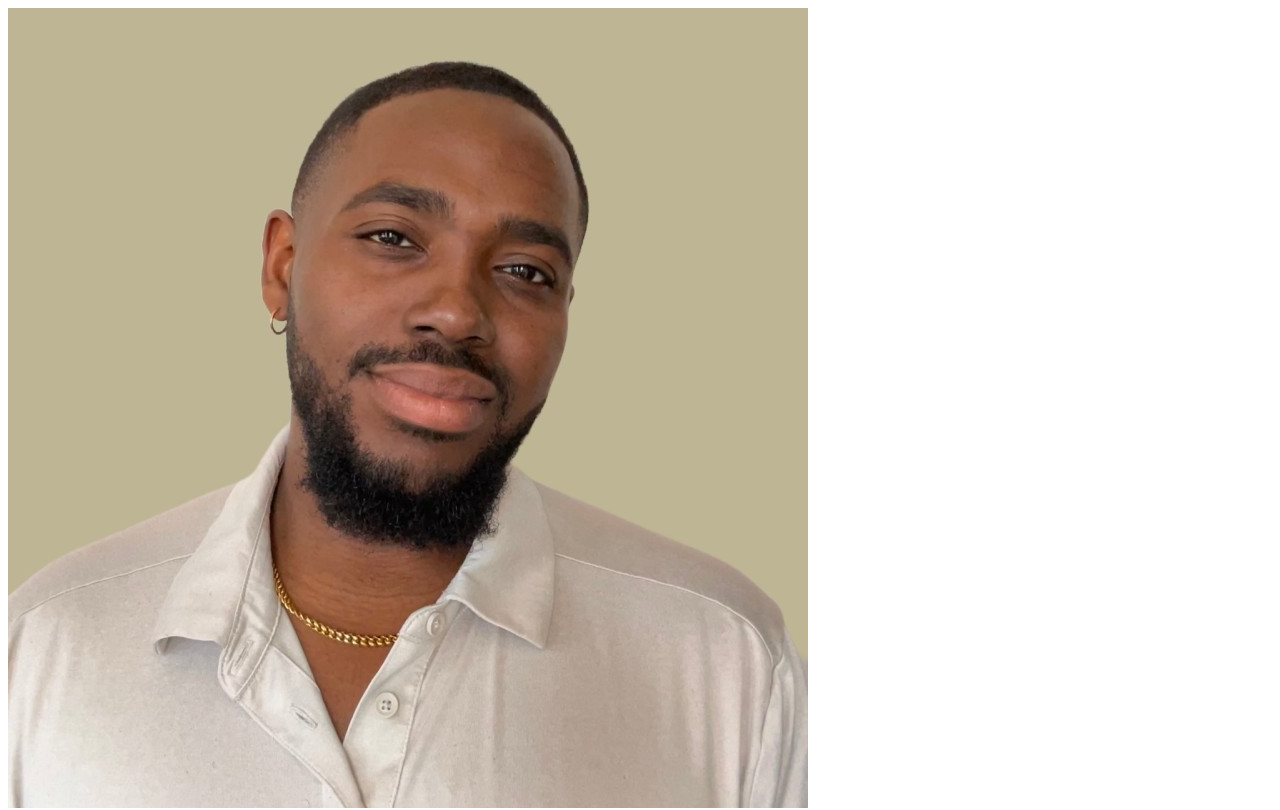
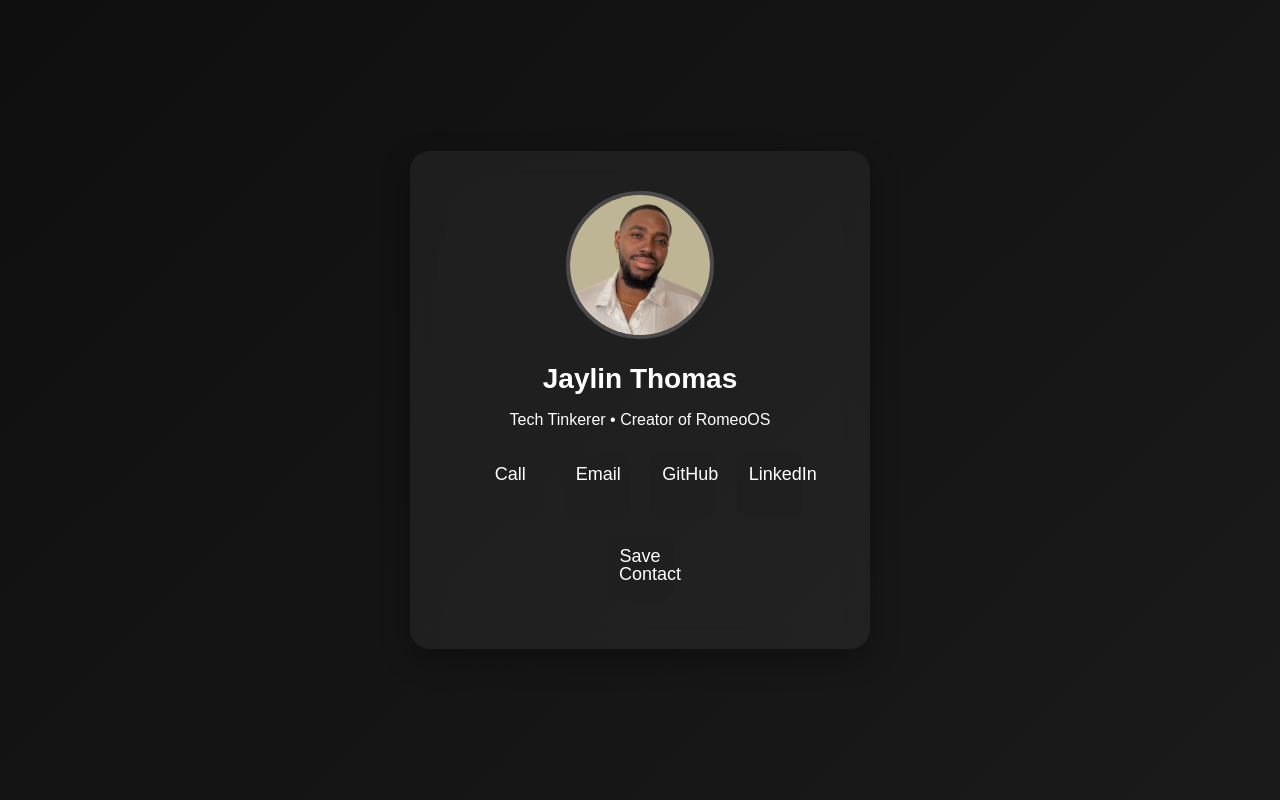
Before and after one commit to jaylinthomas01/romeocard, a plain HTML site: page index.html in a window 1280 px wide. Shown: the top 810 px of the page. Drawn offline with Linux system fonts and the light colour scheme.

Commit message:
Update style.css

```diff
--- a/style.css
+++ b/style.css
@@ -1,41 +1,113 @@
-<!DOCTYPE html>
-<html lang="en">
-<head>
-  <meta charset="UTF-8">
-  <meta name="viewport" content="width=device-width, initial-scale=1.0">
-  <title>Jaylin Thomas</title>
-  <link rel="stylesheet" href="https://fonts.googleapis.com/css2?family=Space+Grotesk:wght@400;600&display=swap">
-  <link rel="stylesheet" href="style.css">
-  <link rel="icon" type="image/png" href="favicon.png">
-</head>
-<body>
-  <div class="theme-toggle">
-    <input type="checkbox" id="toggle" onclick="document.body.classList.toggle('light')">
-    <label for="toggle">☀️ / 🌙</label>
-  </div>
+body {
+  margin: 0;
+  padding: 0;
+  font-family: 'Space Grotesk', sans-serif;
+  background: linear-gradient(135deg, #0f0f0f, #1a1a1a);
+  color: #ffffff;
+  display: flex;
+  flex-direction: column;
+  align-items: center;
+  justify-content: center;
+  min-height: 100vh;
+  transition: background 0.3s;
+}
 
-  <div class="container">
-    <img src="your-photo.jpg" alt="Jaylin Thomas" class="avatar">
-    <h1>Jaylin Thomas</h1>
-    <p class="tagline">Tech Tinkerer • Creator of RomeoOS</p>
-    <p class="bio">I build things that think, flex, and sometimes sass you back. Tap in.</p>
+body.light {
+  background: #f4f4f4;
+  color: #1a1a1a;
+}
 
-    <div class="buttons">
-      <a href="tel:+1-445-444-0759" title="Call"><i class="fa fa-phone"></i></a>
-      <a href="mailto:jaylin@example.com" title="Email"><i class="fa fa-envelope"></i></a>
-      <a href="https://github.com/jaylinthomas01" target="_blank" title="GitHub"><i class="fa fa-github"></i></a>
-      <a href="https://www.linkedin.com/in/jaylinthomas" target="_blank" title="LinkedIn"><i class="fa fa-linkedin"></i></a>
-      <a href="contact.vcf" download title="Save Contact"><i class="fa fa-address-card"></i></a>
-    </div>
-  </div>
+.container {
+  background: rgba(255, 255, 255, 0.05);
+  backdrop-filter: blur(12px);
+  border-radius: 20px;
+  padding: 40px;
+  max-width: 380px;
+  width: 90%;
+  box-shadow: 0 10px 30px rgba(0,0,0,0.3);
+  text-align: center;
+}
 
-  <footer>
-    <p>Made with ❤️ by RomeoOS • <span id="year"></span></p>
-  </footer>
+.avatar {
+  width: 140px;
+  height: 140px;
+  border-radius: 50%;
+  object-fit: cover;
+  border: 4px solid #ffffff30;
+  margin-bottom: 20px;
+}
 
-  <script>
-    document.getElementById("year").textContent = new Date().getFullYear();
-  </script>
-  <script src="https://use.fontawesome.com/releases/v6.5.0/js/all.js" crossorigin="anonymous"></script>
-</body>
-</html>
+h1 {
+  font-size: 28px;
+  margin: 0 0 10px 0;
+}
+
+.tagline {
+  font-size: 15px;
+  color: #ccc;
+  margin: 0 0 10px;
+}
+
+.bio {
+  font-size: 14px;
+  font-style: italic;
+  color: #999;
+  margin-bottom: 25px;
+}
+
+.buttons a {
+  display: inline-block;
+  margin: 8px;
+  padding: 12px;
+  background-color: #1f1f1f;
+  color: #fff;
+  text-decoration: none;
+  border-radius: 12px;
+  font-size: 18px;
+  width: 42px;
+  height: 42px;
+  text-align: center;
+  line-height: 18px;
+  transition: background-color 0.3s ease, transform 0.2s ease;
+}
+
+.buttons a:hover {
+  background-color: #3c3c3c;
+  transform: scale(1.1);
+}
+
+.theme-toggle {
+  position: absolute;
+  top: 20px;
+  right: 20px;
+  font-size: 16px;
+  color: #aaa;
+}
+
+.theme-toggle input {
+  display: none;
+}
+
+.theme-toggle label {
+  cursor: pointer;
+}
+
+footer {
+  margin-top: 40px;
+  font-size: 12px;
+  color: #777;
+}
+
+.light .container {
+  background: #ffffffcc;
+  color: #1a1a1a;
+}
+
+.light .buttons a {
+  background-color: #e1e1e1;
+  color: #000;
+}
+
+.light .buttons a:hover {
+  background-color: #c0c0c0;
+}
```
